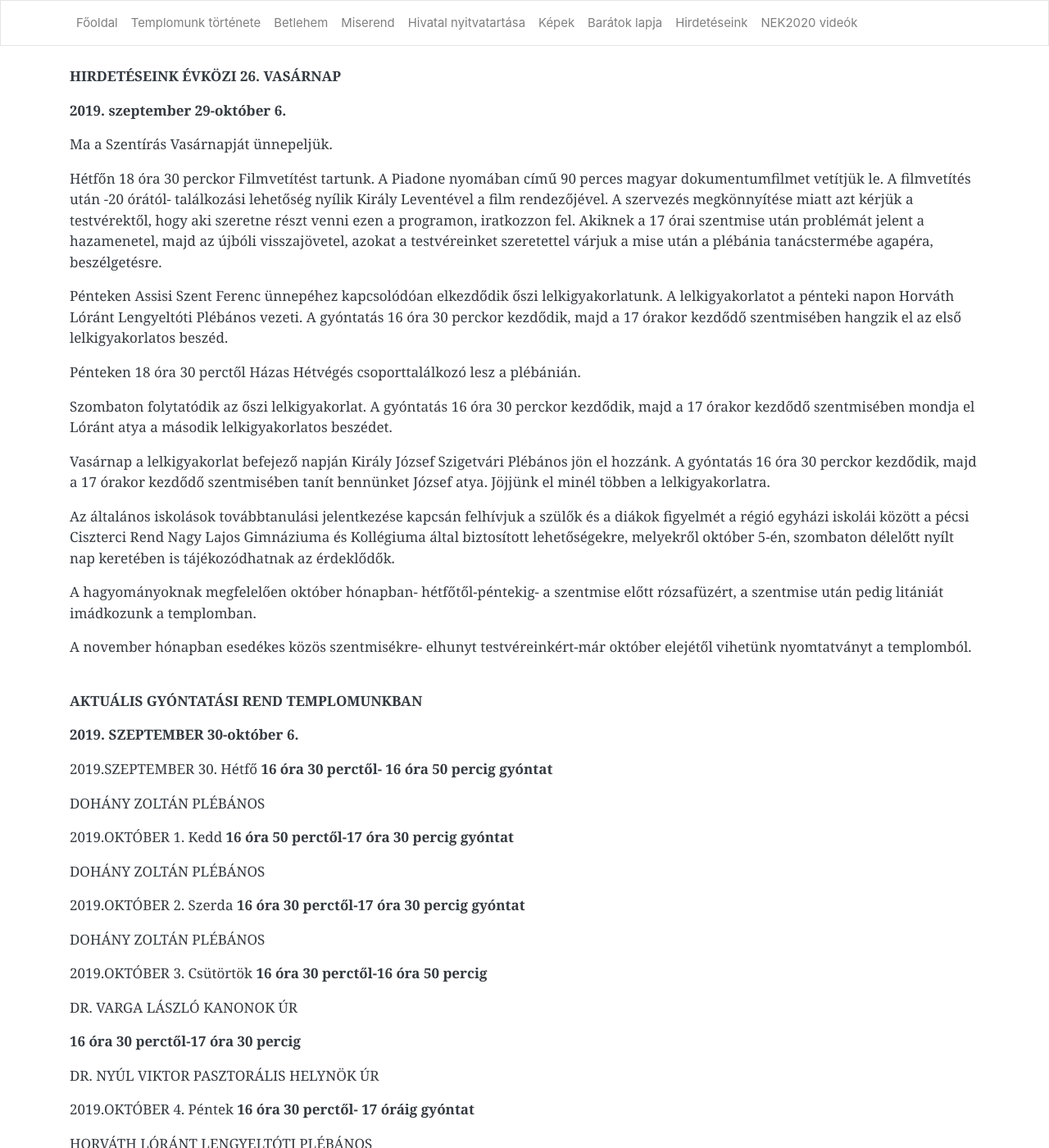
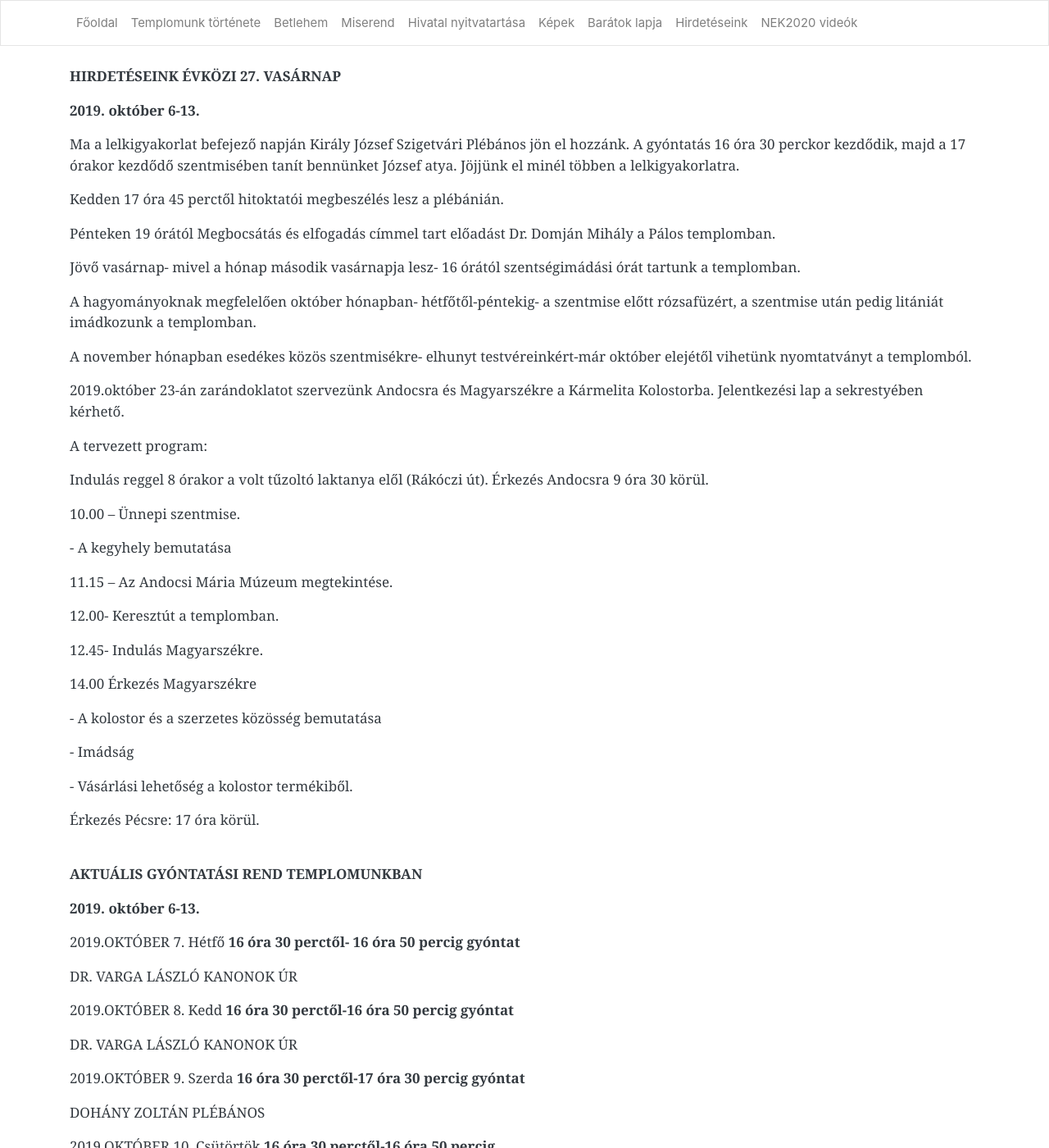
Before and after one commit to pecsi-ferences/pecsi-ferences.github.io, a Jekyll site: the page built from hirdeteseink.md, in a window 1280 px wide and 1400 px high. Shown: the whole window at 82% size. Built offline with Jekyll 4.4.1, drawn with Linux system fonts in a browser that asks for light colours; nearby versions of some CDN libraries; some of the changed text lies outside the part shown.

Commit message:
Update from Forestry.io Zoltán Dohány updated hirdeteseink.md

```diff
--- a/hirdeteseink.md
+++ b/hirdeteseink.md
@@ -3,6 +3,91 @@ layout: default
 title: Hirdetéseink
 
 ---
+**HIRDETÉSEINK ÉVKÖZI 27. VASÁRNAP**
+
+**2019. október 6-13.**
+
+Ma a lelkigyakorlat befejező napján Király József Szigetvári Plébános jön el hozzánk. A gyóntatás 16 óra 30 perckor kezdődik, majd a 17 órakor kezdődő szentmisében tanít bennünket József atya. Jöjjünk el minél többen a lelkigyakorlatra.
+
+Kedden 17 óra 45 perctől hitoktatói megbeszélés lesz a plébánián.
+
+Pénteken 19 órától Megbocsátás és elfogadás címmel tart előadást Dr. Domján Mihály a Pálos templomban.
+
+Jövő vasárnap- mivel a hónap második vasárnapja lesz- 16 órától szentségimádási órát tartunk a templomban.
+
+A hagyományoknak megfelelően október hónapban- hétfőtől-péntekig- a szentmise előtt rózsafüzért, a szentmise után pedig litániát imádkozunk a templomban.
+
+A november hónapban esedékes közös szentmisékre- elhunyt testvéreinkért-már október elejétől vihetünk nyomtatványt a templomból.
+
+2019\.október 23-án zarándoklatot szervezünk Andocsra és Magyarszékre a Kármelita Kolostorba. Jelentkezési lap a sekrestyében kérhető.
+
+A tervezett program:
+
+Indulás reggel 8 órakor a volt tűzoltó laktanya elől (Rákóczi út). Érkezés Andocsra 9 óra 30 körül.
+
+10\.00 – Ünnepi szentmise.
+
+\- A kegyhely bemutatása
+
+11\.15 – Az Andocsi Mária Múzeum megtekintése.
+
+12\.00- Keresztút a templomban.
+
+12\.45- Indulás Magyarszékre.
+
+14\.00 Érkezés Magyarszékre
+
+\- A kolostor és a szerzetes közösség bemutatása
+
+\- Imádság
+
+\- Vásárlási lehetőség a kolostor termékiből.
+
+Érkezés Pécsre: 17 óra körül.
+
+| --- | --- |
+|  |  |
+
+**AKTUÁLIS GYÓNTATÁSI REND TEMPLOMUNKBAN**
+
+**2019. október 6-13.**
+
+2019\.OKTÓBER 7. Hétfő **16 óra 30 perctől- 16 óra 50 percig gyóntat**
+
+DR. VARGA LÁSZLÓ KANONOK ÚR
+
+2019\.OKTÓBER 8. Kedd **16 óra 30 perctől-16 óra 50 percig gyóntat**
+
+DR. VARGA LÁSZLÓ KANONOK ÚR
+
+2019\.OKTÓBER 9. Szerda **16 óra 30 perctől-17 óra 30 percig gyóntat**
+
+DOHÁNY ZOLTÁN PLÉBÁNOS
+
+2019\.OKTÓBER 10. Csütörtök **16 óra 30 perctől-16 óra 50 percig**
+
+DR. VARGA LÁSZLÓ KANONOK ÚR
+
+**16 óra 30 perctől-17 óra 30 percig**
+
+DR. NYÚL VIKTOR PASZTORÁLIS HELYNÖK ÚR
+
+2019\.OKTÓBER 11. Péntek **16 óra 30 perctől- 17 óra 30 percig gyóntat**
+
+DOHÁNY ZOLTÁN PLÉBÁNOS
+
+2019\.OKTÓBER 12. Szombat **16 óra 50 perctől- 17 óra 30 óráig gyóntat**
+
+DOHÁNY ZOLTÁN PLÉBÁNOS
+
+2019\.OKTÓBER 13. Vasárnap **7 óra 50 perctől- 8 óra 50 percig gyóntat**
+
+DOHÁNY ZOLTÁN PLÉBÁNOS
+
+**16 óra 30 perctől-17 óra 30 percig gyóntat**
+
+DR. VARGA LÁSZLÓ KANONOK ÚR
+
 **HIRDETÉSEINK ÉVKÖZI 26. VASÁRNAP**
 
 **2019. szeptember 29-október 6.**
```
